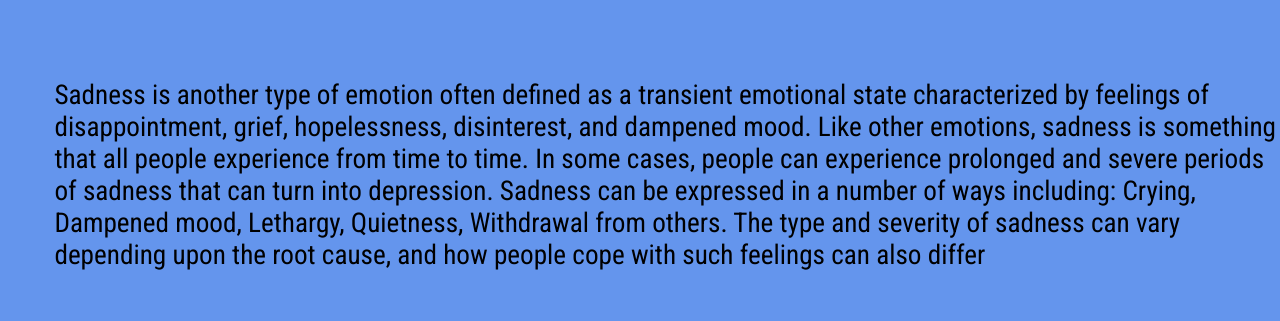
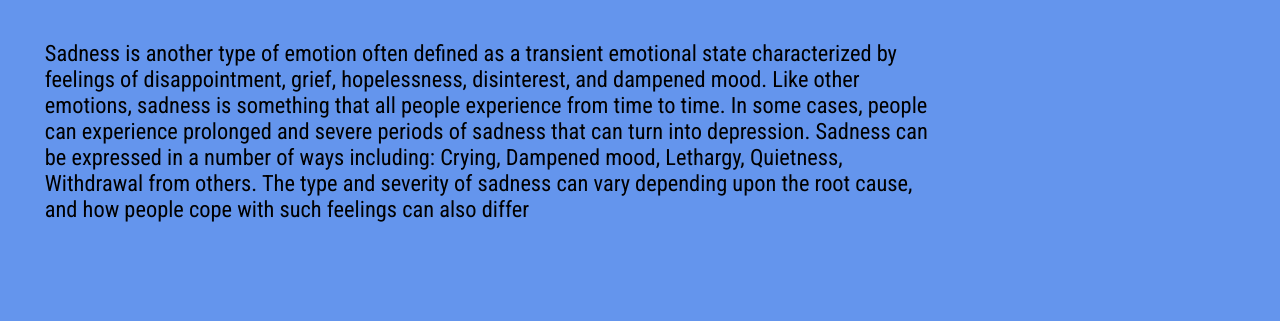
Before and after one commit to Matt-478/Emotions, a React (Create React App) app in the folder emotions-app/: page / in a window 1280 px wide. Shown: the part 939-1260 px from the top of the page. Built offline with nearby package versions, Linux system fonts and the light colour scheme; a web font is replaced by a local one.

Commit message:
removed not working code and add comments

```diff
--- a/emotions-app/src/App.js
+++ b/emotions-app/src/App.js
@@ -1,5 +1,5 @@
 import './main.css'
-import './styling/mediaQueries'
+import './styling/mediaQueries.css'
 import React, { useEffect, useState } from 'react'
 
 import { data } from './data'
--- a/emotions-app/src/styling/mediaQueries.css
+++ b/emotions-app/src/styling/mediaQueries.css
@@ -1,3 +1,4 @@
+/* // extra-large screens */
 @media screen and (min-width: 1201px) {
   main section {
     padding: 0 5em 0 5em;
@@ -8,7 +9,8 @@
   }
 }
 
-@media only screen and (min-width: 1025px) {
+/* // x-large screens */
+@media only screen and (min-width: 1025px) and (max-width: 1200px) {
   main section {
     width: -webkit-fit-content;
     width: -moz-fit-content;
@@ -22,7 +24,8 @@
   }
 }
 
-@media screen and (min-width: 769px) {
+/* // large screens */
+@media screen and (min-width: 769px) and (max-width: 1024pc) {
   main section {
     padding-left: 4em;
     padding-right: 4em;
@@ -35,7 +38,8 @@
   }
 }
 
-@media screen and (min-width: 461px) {
+/* medium screens - tablet area */
+@media screen and (min-width: 461px) and (max-width: 768px) {
   main section .emotionTitle {
     font-size: 10em;
     position: absolute;
@@ -47,56 +51,12 @@
   }
 }
 
+/* small screens - phone area */
+@media screen and (min-width: 320px) and (max-width: 460px) {
+
+}
 
 
-// MEDIA QUERIES  MEDIA QUERIES MEDIA QUERIES MEDIA QUERIES MEDIA QUERIES MEDIA QUERIES MEDIA QUERIES MEDIA QUERIES MEDIA QUERIES
-// extra-large screens
-@media screen and ( min-width: 1201px)
-  main section
-    padding: 0 5em 0 5em
-    .section-text
-      width: 40em
-      max-width: 55em
-
-// large screens
-@media only screen and (min-width: 1025px)
-  main section
-    width: fit-content
-    padding: 0 3em
-    .section-text
-      // width: 35em
-      min-width: 35em
-      max-width: 45em
-      margin-right: 2em
-
-// medium screens
-@media screen and (min-width: 769px)
-  main section
-    padding-left: 4em
-    padding-right: 4em
-    .section-text
-      font-size: 1.4em
-      min-width: 28em
-      max-width: 40em
-      margin-right: 2em
-
-@media screen and ( min-width: 461px )
-  main section
-    .emotionTitle
-      font-size: 10em
-      // possible 4em
-      position: absolute
-      left: 0.5em
-      top: 0.7em
-    .section-text
-      font-size: 2.3em
-      // possible 1.3em
-        // SAFARI WASN'T WORKING PROPERLY AND RENDERS DIFFERENTLY FROM OTHER BROWSERS
-
-
-// NEXT:
-//  * they still bloody overlap - the @media , when given two brackets as in minwidth and maxwidth
-//  * consider media queries for safari seperately
-//  * add media q's for small size
+/*  * consider media queries for safari seperately
 //  * add wax drip
-//  * add wax drip animation
+//  * add wax drip animation */
```
